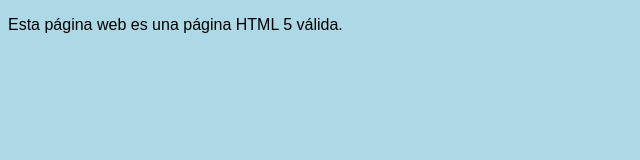
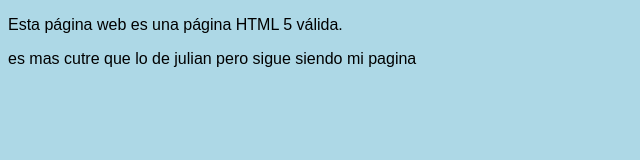
Before and after one commit to manuelgc1/test-01, a plain HTML site: page index.html in a window 1280 px wide. Shown: the whole page, without its empty margins (0-640 px from the left). Drawn offline with Linux system fonts and the light colour scheme.

Commit message:
Modifico el index, otro <p>

```diff
--- a/index.html
+++ b/index.html
@@ -9,5 +9,8 @@
 
 <body>
   <p>Esta página web es una página HTML 5 válida.</p>
+
+
+  <p>es mas cutre que lo de julian pero sigue siendo mi pagina</p>
 </body>
 </html>
```
